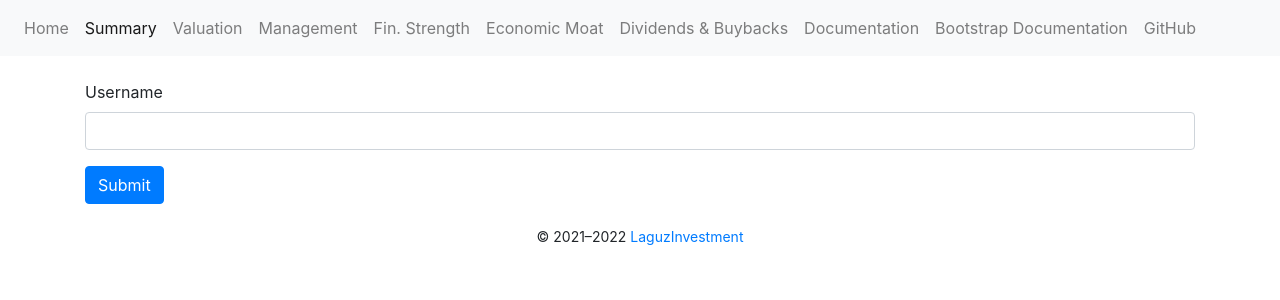
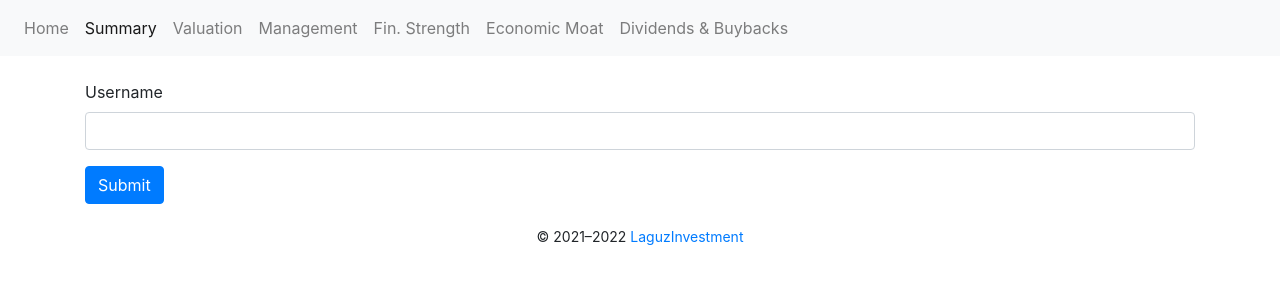
Before and after one commit to laguz/laguz.tech, a Flask app: page /form in a window 1280 px wide. Shown: the top 300 px of the page. Run offline with Flask 2, Linux system fonts and the light colour scheme; data that the repository does not hold is empty; some libraries are stand-ins or nearby versions.

Commit message:
Removing some Names

```diff
--- a/templates/base.html
+++ b/templates/base.html
@@ -36,9 +36,6 @@
                 {{ render_nav_item('test_flash', 'Fin. Strength', use_li=True) }}
                 {{ render_nav_item('test_table', 'Economic Moat', use_li=True) }}
                 {{ render_nav_item('test_icon', 'Dividends & Buybacks', use_li=True) }}
-                <li class="nav-item"><a class="nav-link" href="https://bootstrap-flask.readthedocs.io/" target="_blank">Documentation</a></li>
-                <li class="nav-item"><a class="nav-link" href="https://getbootstrap.com/docs/4.5/getting-started/introduction/" target="_blank">Bootstrap Documentation</a></li>
-                <li class="nav-item"><a class="nav-link" href="https://github.com/greyli/bootstrap-flask" target="_blank">GitHub</a></li>
             </ul>
         </div>
     </nav>
```
